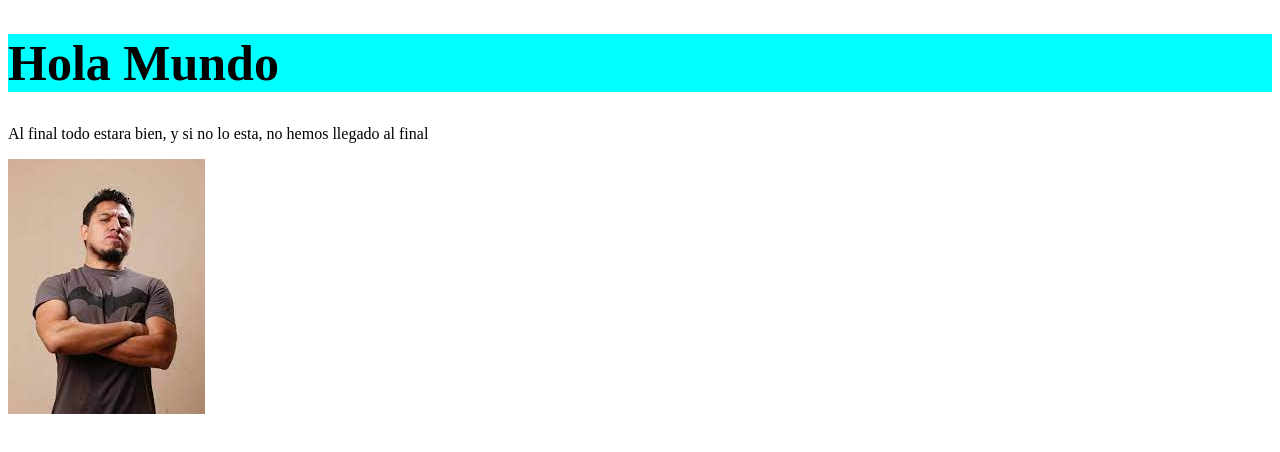
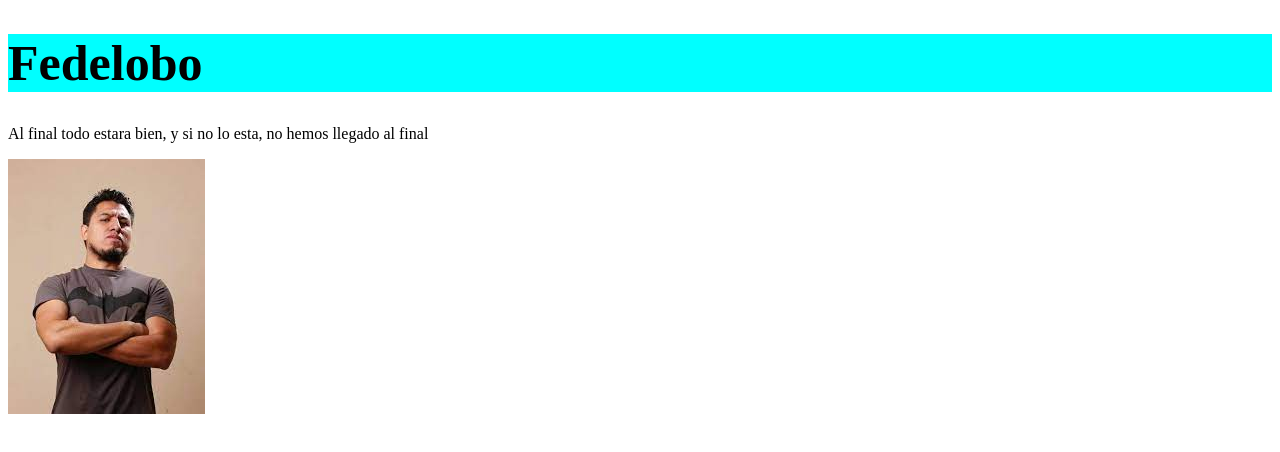
Before and after one commit to FlugJack/SCV, a plain HTML site: page index.html in a window 1280 px wide. Drawn offline with Linux system fonts and the light colour scheme.

Commit message:
Mi segundo commit

```diff
--- a/index.html
+++ b/index.html
@@ -7,7 +7,7 @@
     <link rel="stylesheet" href="styles.css">
 </head>
 <body>
-    <h1>Hola Mundo</h1>
+    <h1>Fedelobo</h1>
 
     <p>Al final todo estara bien, y si no lo esta, no hemos llegado al final</p>
 
```
